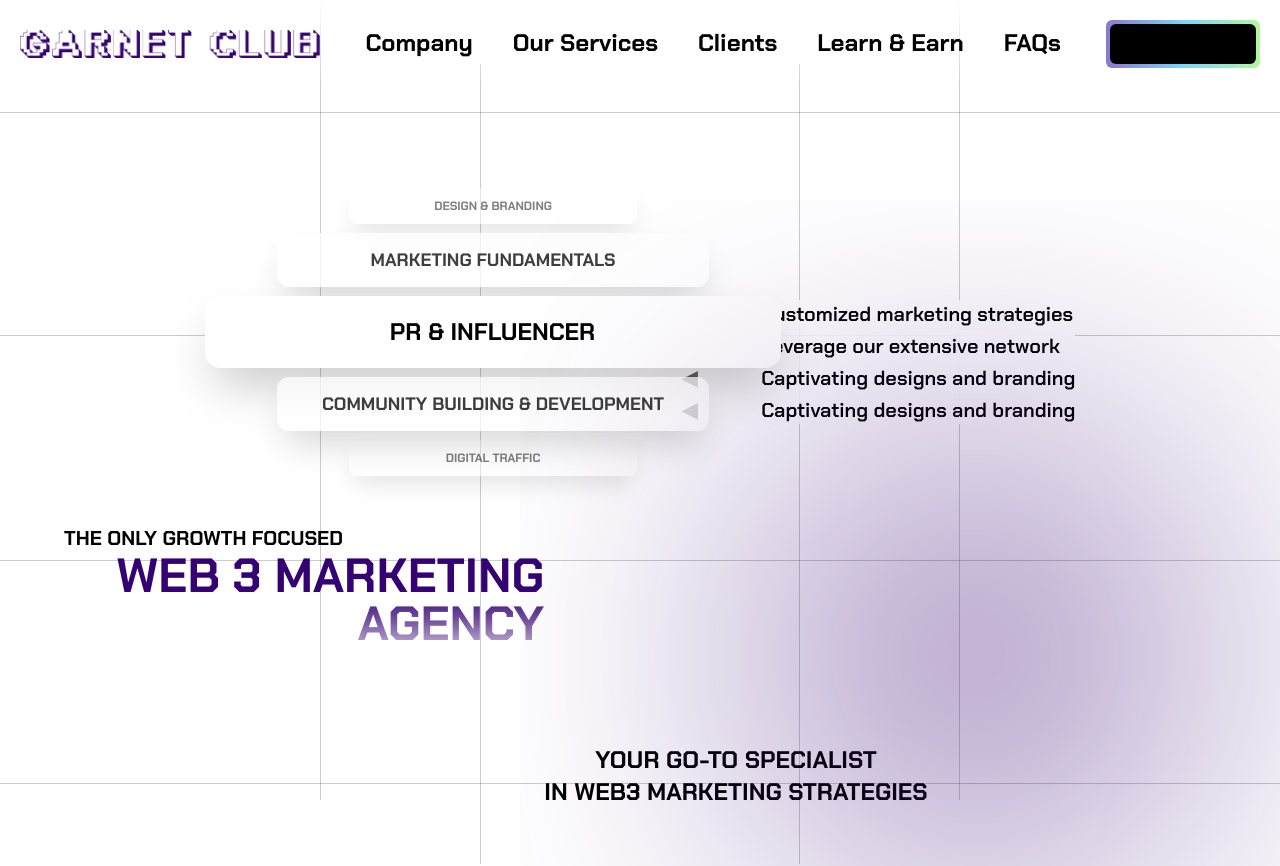
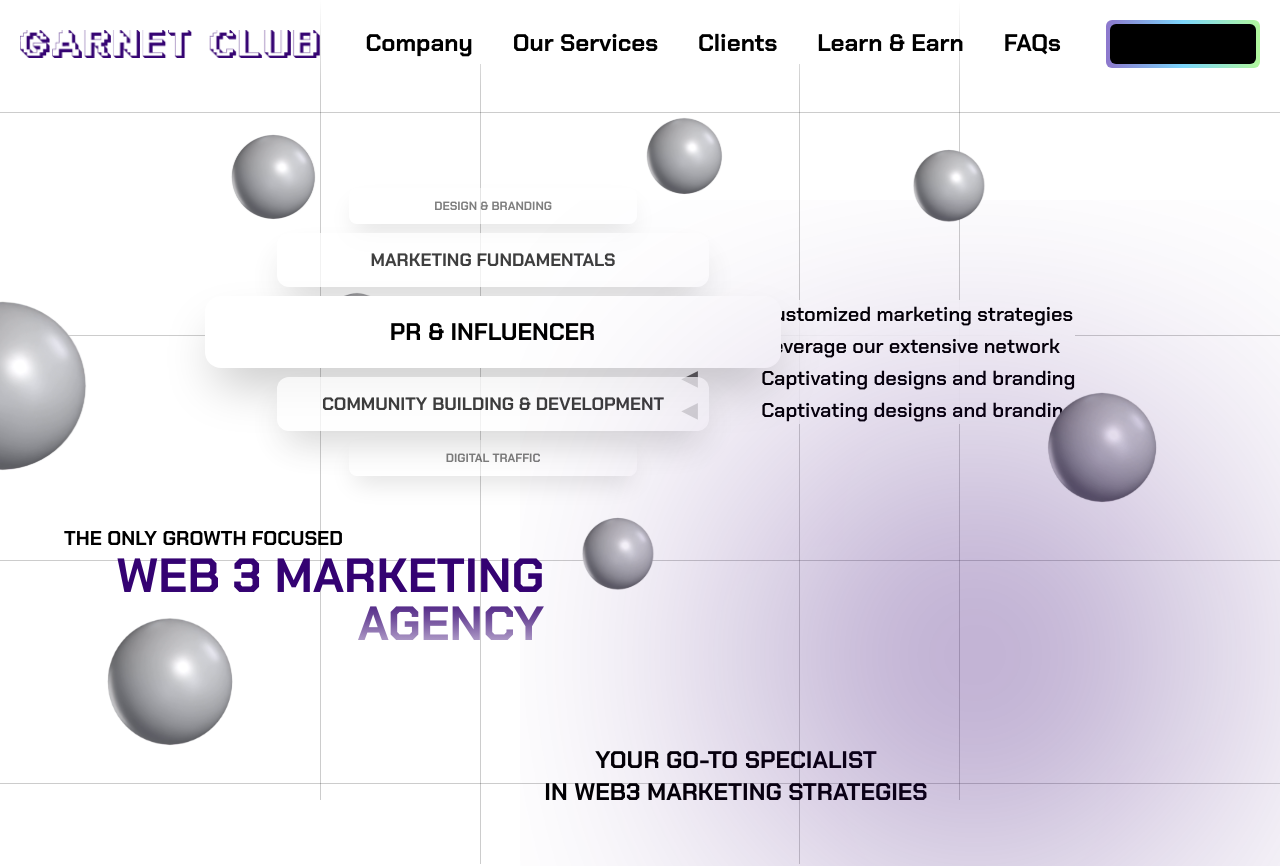
Before and after one commit to notnotrachit/garnet, a Next.js app: page / in a window 1280 px wide. Shown: the top 866 px of the page. Built offline with nearby package versions, Linux system fonts and the light colour scheme.

Commit message:
added balls

```diff
--- a/app/page.tsx
+++ b/app/page.tsx
@@ -2,6 +2,7 @@ import Image from "next/image";
 import Navbar from "@/components/navbar";
 import VCarusel from "@/components/vcarusel";
 import Gridbg from "@/components/gridbg";
+import Balls from "@/components/balls";
 import { Chakra_Petch } from "next/font/google";
 
 const chakra_petch = Chakra_Petch({
@@ -14,6 +15,7 @@ export default function Home() {
     <div className={chakra_petch.className}>
       <Gridbg />
       <Navbar />
+      <Balls />
       <div className=" mt-52 flex justify-evenly space-x-72">
         <VCarusel />
         <div className="text-black font-semibold text-xl">
@@ -24,6 +26,8 @@ export default function Home() {
             <li className="pl-16 my-1">Captivating designs and branding</li>
           </ul>
         </div>
+      </div>
+      <div>
       </div>
       <div className="absolute right-0 top-1/4">
         <svg
--- /dev/null
+++ b/components/balls.tsx
@@ -0,0 +1,64 @@
+import Image from "next/image";
+
+export default function Balls(){
+    return (
+      <>
+        <Image
+          src="/ball.svg"
+          alt="ball"
+          width={200}
+          height={200}
+          className="absolute top-72 -left-24"
+        />
+        <Image
+          src="/ball.svg"
+          alt="bg-1"
+          width={100}
+          height={100}
+          className="absolute top-32 left-56"
+        />
+        <Image
+          src="/ball.svg"
+          alt="bg-1"
+          width={75}
+          height={75}
+          className="absolute top-72 left-80"
+        />
+        <Image
+          src="/ball.svg"
+          alt="bg-1"
+          width={90}
+          height={90}
+          className="absolute top-28 right-[43%]"
+        />
+        <Image
+          src="/ball.svg"
+          alt="ball"
+          width={150}
+          height={150}
+          className="absolute top-[38rem] left-24"
+        />
+        <Image
+          src="/ball.svg"
+          alt="ball"
+          width={85}
+          height={85}
+          className="absolute top-[32rem] left-[36rem]"
+        />
+        <Image
+          src="/ball.svg"
+          alt="ball"
+          width={85}
+          height={85}
+          className="absolute top-36 right-72"
+        />
+        <Image
+          src="/ball.svg"
+          alt="ball"
+          width={130}
+          height={130}
+          className="absolute top-[24rem] right-28"
+        />
+      </>
+    );
+}
```
Also changed, not shown: public/ball.svg (added).
